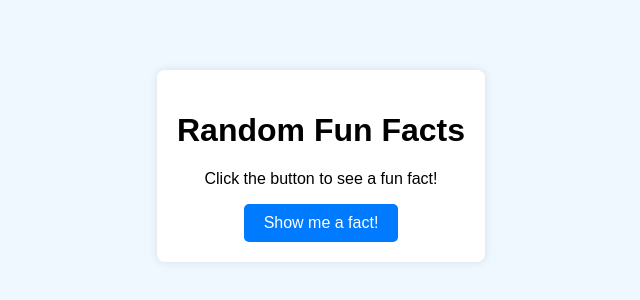
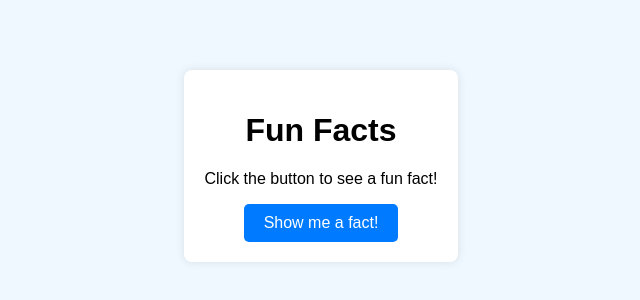
Before and after one commit to escharsh/InspireX, a plain HTML site: page index.html in a window 1280 px wide. Shown: the part 234-534 px from the top of the page, without its empty margins (319-959 px from the left). Drawn offline with Linux system fonts and the light colour scheme.

Commit message:
Update index.html

```diff
--- a/index.html
+++ b/index.html
@@ -8,7 +8,7 @@
 </head>
 <body>
     <div class="container">
-        <h1>Random Fun Facts</h1>
+        <h1>Fun Facts</h1>
         <p id="fact-display">Click the button to see a fun fact!</p>
         <button id="generate-fact">Show me a fact!</button>
     </div>
```
